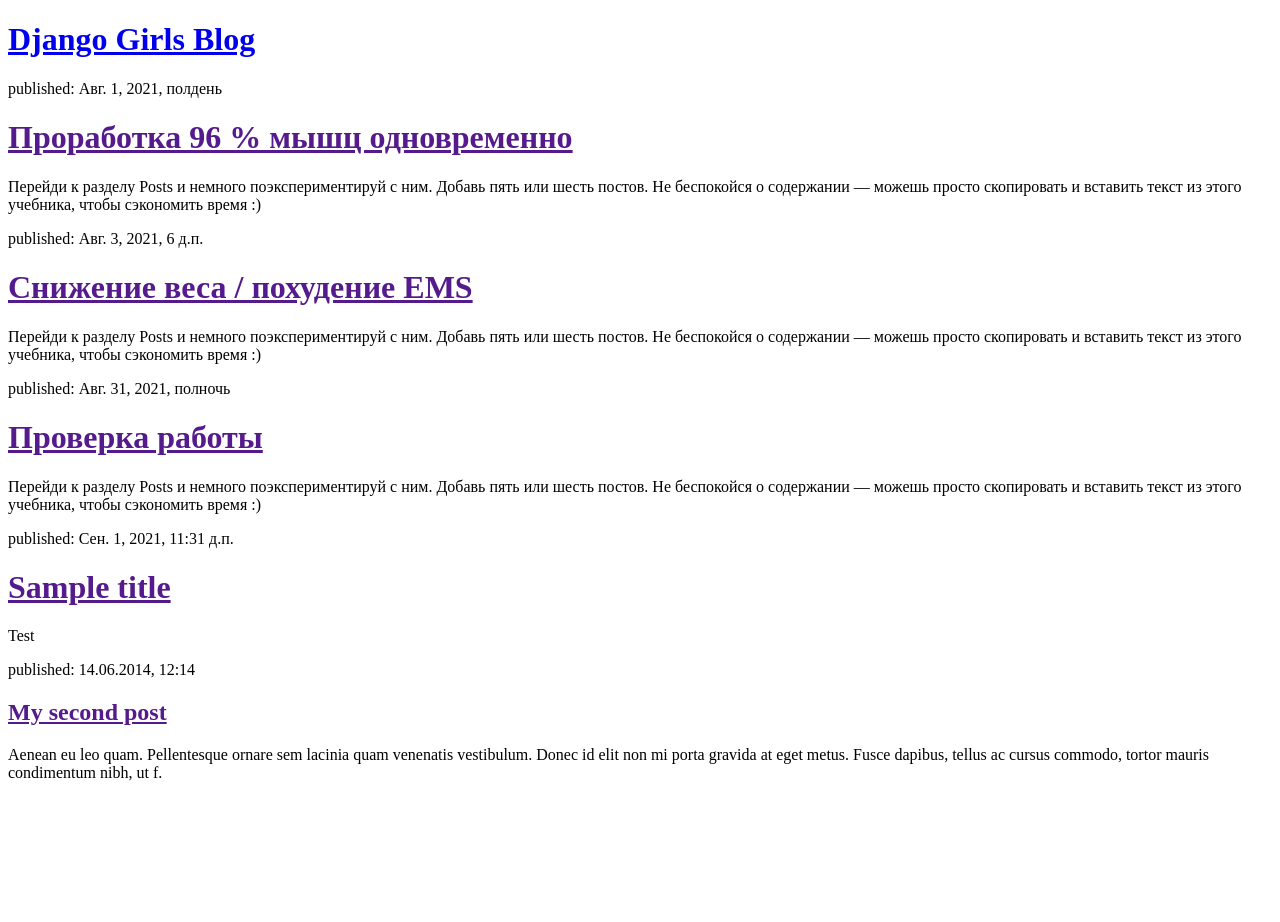
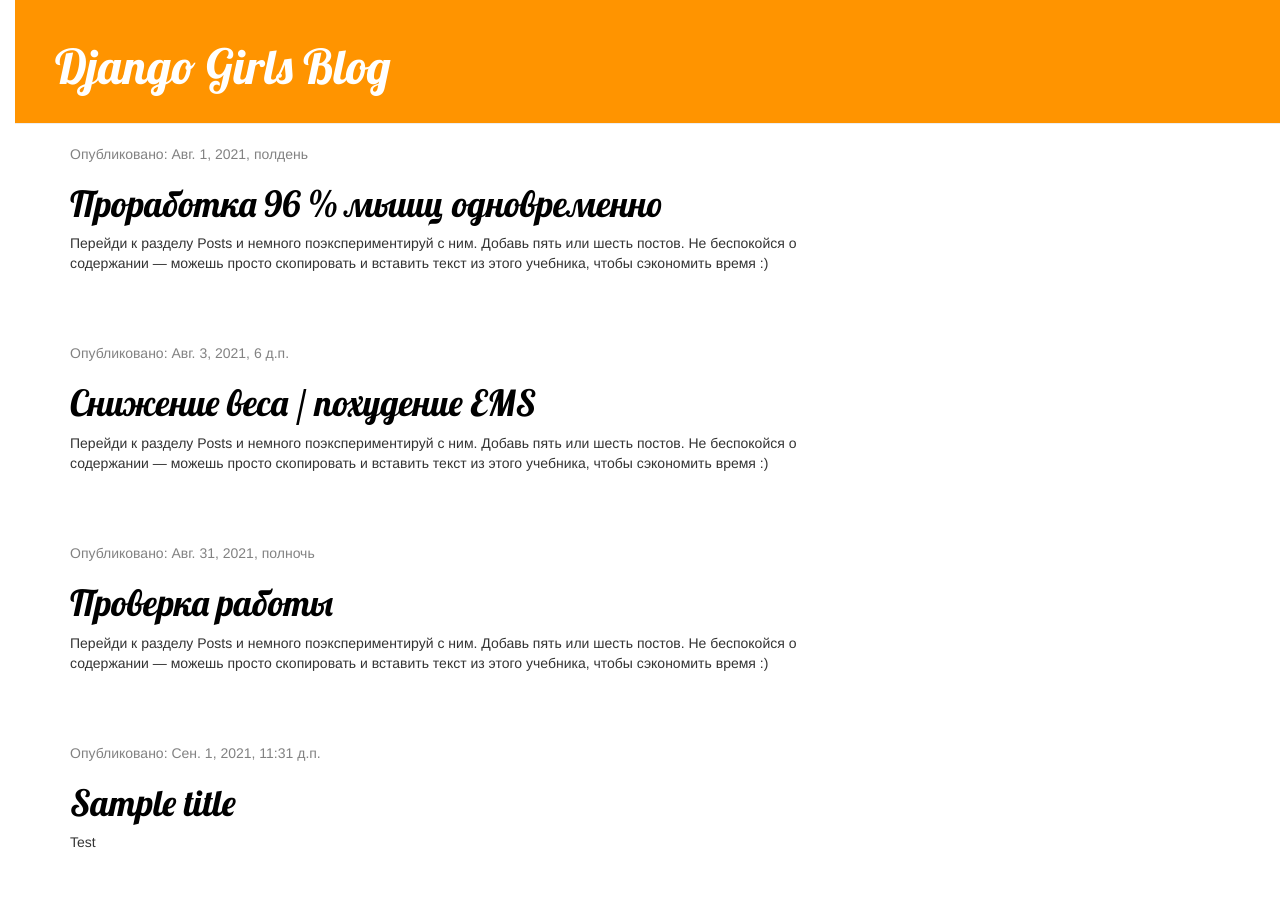
Before and after one commit to AntonUkhov/Blog-on-django, a Django app: page / in a window 1280 px wide. Before the commit the page ends 781 px from the top, so only its background shows below. Run offline with Django 3.2, Linux system fonts and the light colour scheme; data comes from the database, SQL or seed files in the repository; some libraries are stand-ins or nearby versions.

Commit message:
added static

```diff
--- /dev/null
+++ b/mysite/blog/static/css/blog.css
@@ -0,0 +1,55 @@
+h1 a {
+    color: #FCA205;
+    font-family: 'Lobster';
+}
+
+body {
+    padding-left: 15px;
+}
+
+.page-header {
+    background-color: #ff9400;
+    margin-top: 0;
+    padding: 20px 20px 20px 40px;
+}
+
+.page-header h1, .page-header h1 a, .page-header h1 a:visited, .page-header h1 a:active {
+    color: #ffffff;
+    font-size: 36pt;
+    text-decoration: none;
+}
+
+.content {
+    margin-left: 40px;
+}
+
+h1, h2, h3, h4 {
+    font-family: 'Lobster', cursive;
+}
+
+.date {
+    color: #828282;
+}
+
+.save {
+    float: right;
+}
+
+.post-form textarea, .post-form input {
+    width: 100%;
+}
+
+.top-menu, .top-menu:hover, .top-menu:visited {
+    color: #ffffff;
+    float: right;
+    font-size: 26pt;
+    margin-right: 20px;
+}
+
+.post {
+    margin-bottom: 70px;
+}
+
+.post h1 a, .post h1 a:visited {
+    color: #000000;
+}
--- a/mysite/blog/templates/blog/post_list.html
+++ b/mysite/blog/templates/blog/post_list.html
@@ -1,3 +1,4 @@
+{% load static %}
 <!doctype html>
 <html lang="ru">
 <head>
@@ -6,22 +7,30 @@
           content="width=device-width, user-scalable=no, initial-scale=1.0, maximum-scale=1.0, minimum-scale=1.0">
     <meta http-equiv="X-UA-Compatible" content="ie=edge">
     <title>Django Girls blog</title>
+    <link rel="stylesheet" href="//maxcdn.bootstrapcdn.com/bootstrap/3.2.0/css/bootstrap.min.css">
+    <link rel="stylesheet" href="//maxcdn.bootstrapcdn.com/bootstrap/3.2.0/css/bootstrap-theme.min.css">
+    <link href="https://fonts.googleapis.com/css?family=Lobster&subset=latin,cyrillic" rel="stylesheet" type="text/css">
+    <link rel="stylesheet" href="{% static 'css/blog.css' %}">
+
 </head>
 <body>
-    <div>
+    <div class="page-header">
         <h1><a href="/">Django Girls Blog</a></h1>
     </div>
-   {% for post in posts %}
-            <div>
-                <p>published: {{ post.published_date }}</p>
-                <h1><a href="">{{ post.title }}</a></h1>
-                <p>{{ post.text|linebreaksbr }}</p>
+    <div class="content container">
+        <div class="row">
+            <div class="col-md-8">
+                {% for post in posts %}
+                    <div class="post">
+                        <div class="date">
+                            <p>Опубликовано: {{ post.published_date }}</p>
+                        </div>
+                        <h1><a href="">{{ post.title }}</a></h1>
+                        <p>{{ post.text|linebreaksbr }}</p>
+                    </div>
+                {% endfor %}
             </div>
-    {% endfor %}
-    <div>
-        <p>published: 14.06.2014, 12:14</p>
-        <h2><a href="">My second post</a></h2>
-        <p>Aenean eu leo quam. Pellentesque ornare sem lacinia quam venenatis vestibulum. Donec id elit non mi porta gravida at eget metus. Fusce dapibus, tellus ac cursus commodo, tortor mauris condimentum nibh, ut f.</p>
+        </div>
     </div>
 </body>
 </html>
```
Also changed, not shown: mysite/blog/templates/blog/base.html (added).
